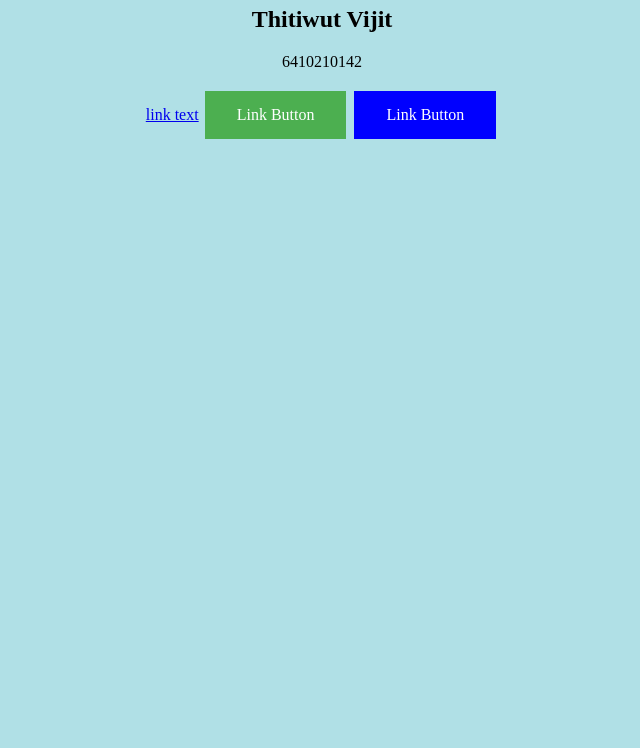
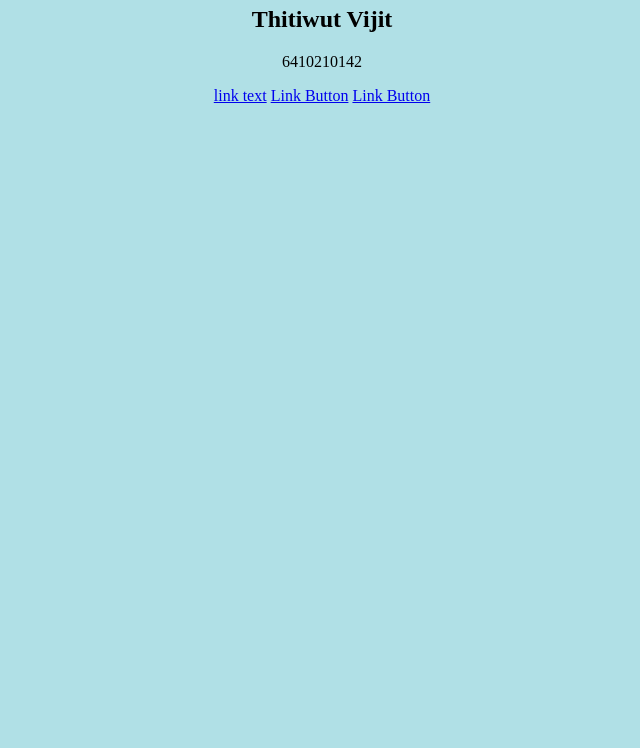
Before and after one commit to thitiwut142/Pro, a plain HTML site: page index.html in a window 1280 px wide. Shown: the part 52-800 px from the top of the page, without its empty margins (318-958 px from the left). Drawn offline with Linux system fonts and the light colour scheme.

Commit message:
Update styles.css

```diff
--- a/styles.css
+++ b/styles.css
@@ -3,7 +3,7 @@ body{
     background: powderblue;
     text-align: center;
 }
-.button1 {
+.button {
   background-color: #4CAF50; /* Green */
   border: none;
   color: white;
@@ -16,16 +16,3 @@ body{
   cursor: pointer;
 
 }
-.button2 {
-  background-color: blue; /* Green */
-  border: none;
-  color: white;
-  padding: 15px 32px;
-  text-align: center;
-  text-decoration: none;
-  display: inline-block;
-  font-size: 16px;
-  margin: 4px 2px;
-  cursor: pointer;
-
-}
```
